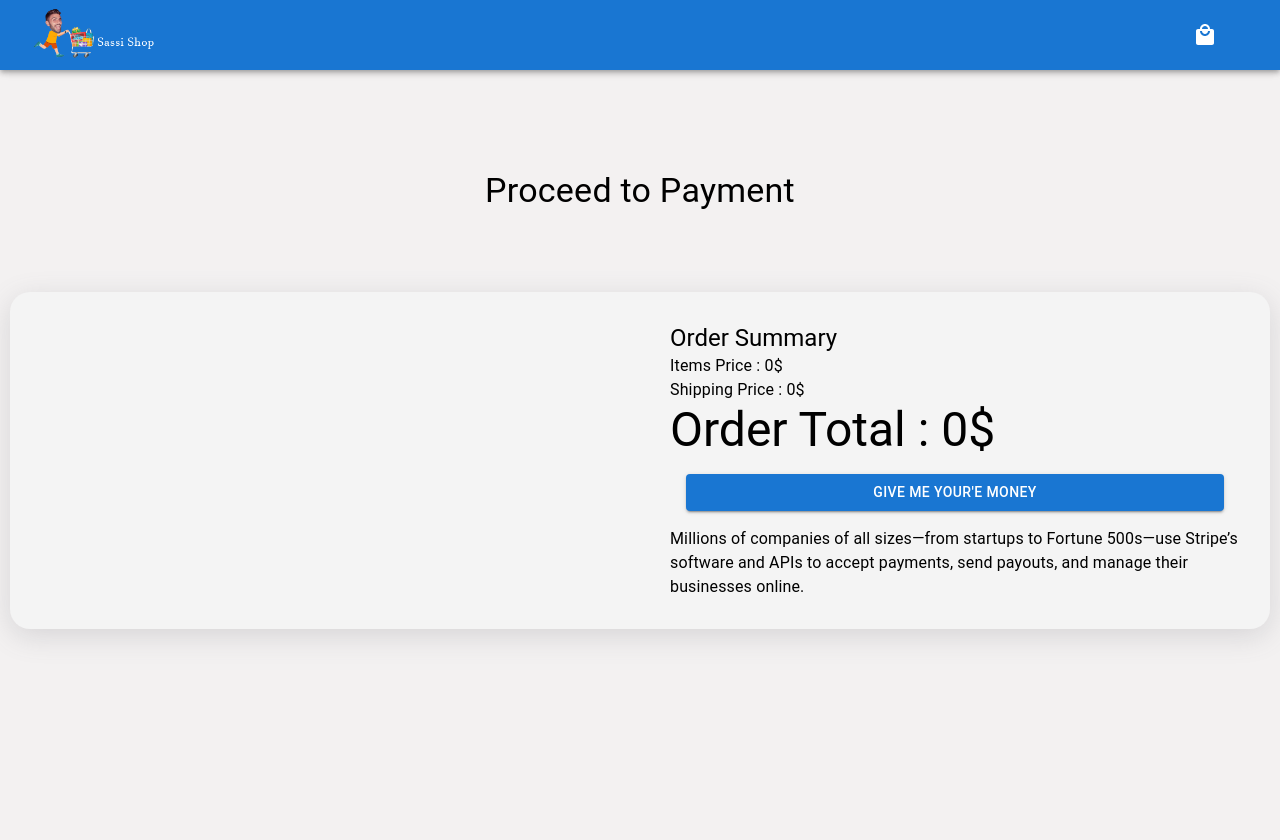
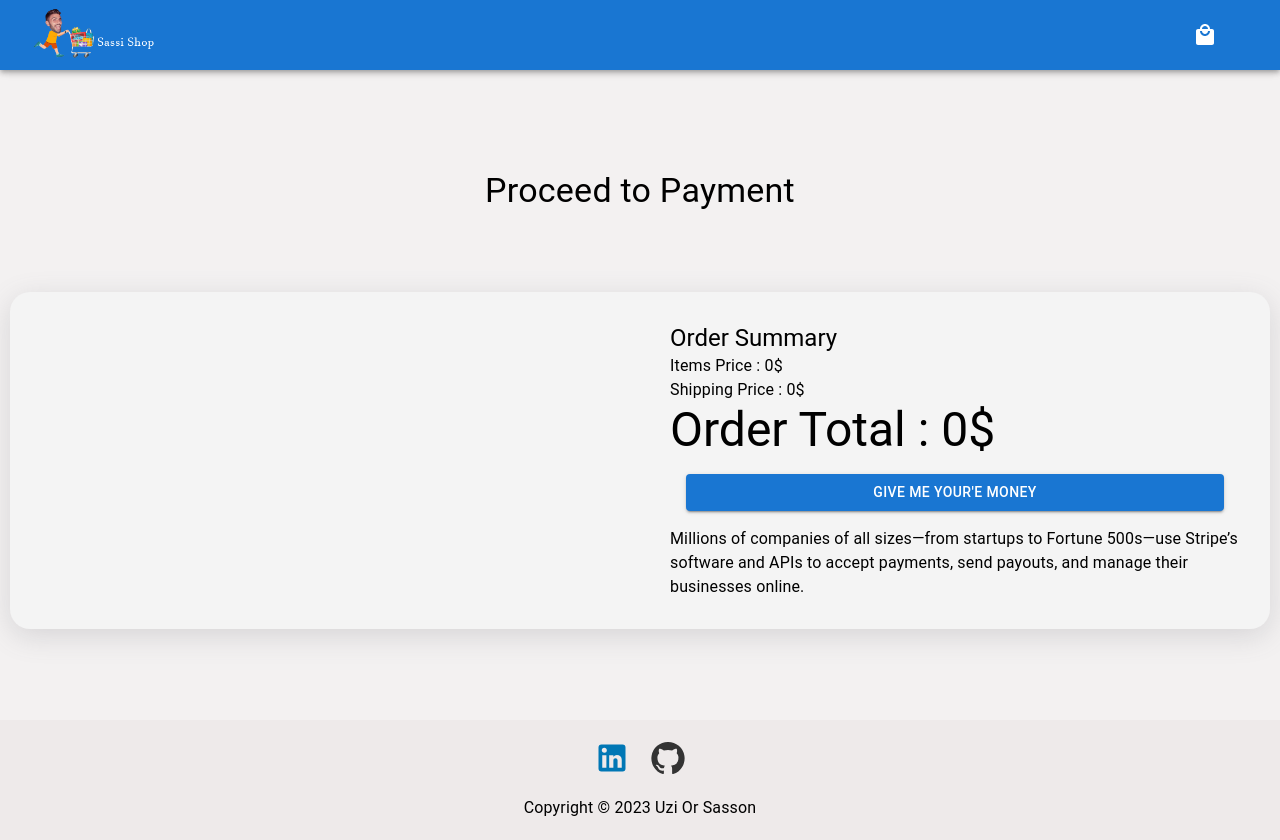
Before and after one commit to orsasson12/e-commerce, a React app: page /payment in a window 1280 px wide. Before the commit the page ends 800 px from the top, so only its background shows below. Built offline with nearby package versions, Linux system fonts and the light colour scheme.

Commit message:
add footer

```diff
--- a/src/App.tsx
+++ b/src/App.tsx
@@ -5,6 +5,7 @@ import ItemPage from './Pages/ItemPage';
 import Appbar from './components/appbar/Appbar';
 import Cart from './components/cart/Cart';
 import PayementPage from './Pages/PayementPage';
+import Footer from './components/footer/Footer';
 function App() {
   return (
     <Box>
@@ -15,6 +16,7 @@ function App() {
         <Route path='/product/:id' element={<ItemPage />} />
         <Route path='/payment' element={<PayementPage />} />
       </Routes>
+      <Footer />
     </Box>
   );
 }
--- a/src/components/cart/cartModal/CartModalItemContent.tsx
+++ b/src/components/cart/cartModal/CartModalItemContent.tsx
@@ -25,9 +25,9 @@ const CartModalItemContent: FC<Props> = ({ cartItem, addItemHandler, removeItemH
                     <span>(${cartItem.price.toFixed(2)}/item)</span>
                 </Box >
                 <Box sx={BoxStyles}>
-                    <Button variant='contained' size='medium'><AddCircleOutlineIcon fontSize='medium' onClick={addItemHandler} /></Button>
+                    <Button variant='contained' size='medium' onClick={addItemHandler}><AddCircleOutlineIcon fontSize='medium'  /></Button>
                     <span>{cartItem.quantity}</span>
-                    <Button variant='contained' size="medium"><RemoveIcon fontSize='medium' onClick={removeItemHandler} /></Button>
+                    <Button variant='contained' size="medium" onClick={removeItemHandler}><RemoveIcon fontSize='medium'  /></Button>
                 </Box>
             </CardContent>
         </Box>
--- /dev/null
+++ b/src/components/footer/Footer.tsx
@@ -0,0 +1,27 @@
+import React from 'react';
+import { Container, Typography, Link, Grid } from '@mui/material';
+import { LinkedIn, GitHub } from '@mui/icons-material';
+
+const Footer = () => {
+    return (
+        <Container maxWidth={false} style={{ padding: '20px 0', backgroundColor: '#eeeaea' }}>
+            <Grid container justifyContent="center">
+                <Grid item xs={12} sm={6} md={4}>
+                    <Typography style={{ color: '#fff', textAlign: 'center' }}>
+                        <Link href="https://www.linkedin.com/in/or-sasson-308345229/" target="_blank" rel="noopener noreferrer" style={{ color: '#0077B5', fontSize: '24px', marginRight: '20px' }}>
+                            <LinkedIn style={{ fontSize: '36px' }} />
+                        </Link>
+                        <Link href="https://github.com/orsasson12" target="_blank" rel="noopener noreferrer" style={{ color: '#333', fontSize: '24px' }}>
+                            <GitHub style={{ fontSize: '36px' }} />
+                        </Link>
+                    </Typography>
+                </Grid>
+            </Grid>
+            <Typography style={{ color: 'black', textAlign: 'center', paddingTop: '10px' }}>
+                Copyright &copy; {new Date().getFullYear()} Uzi  Or  Sasson
+            </Typography>
+        </Container>
+    );
+};
+
+export default Footer;
```
